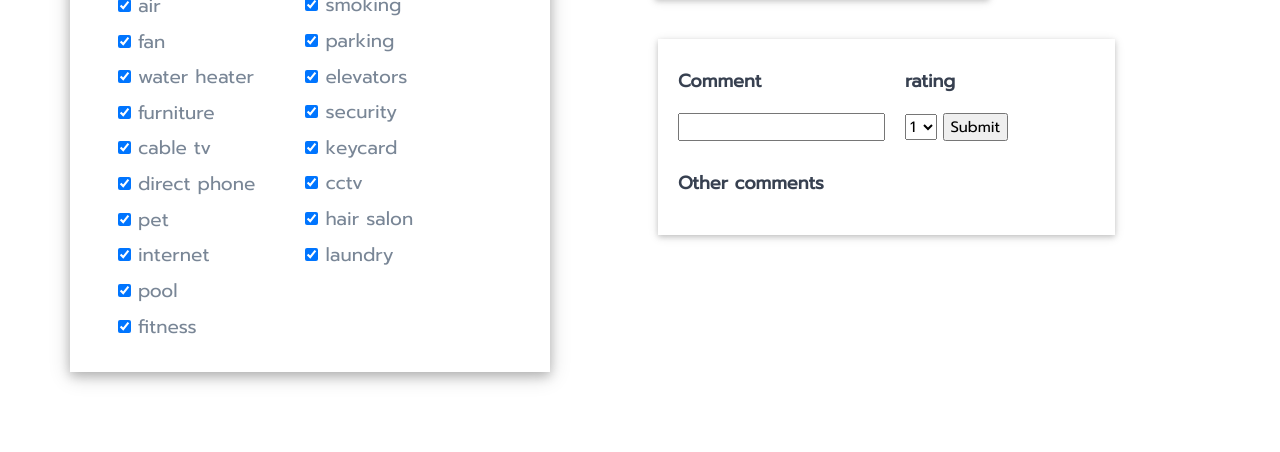
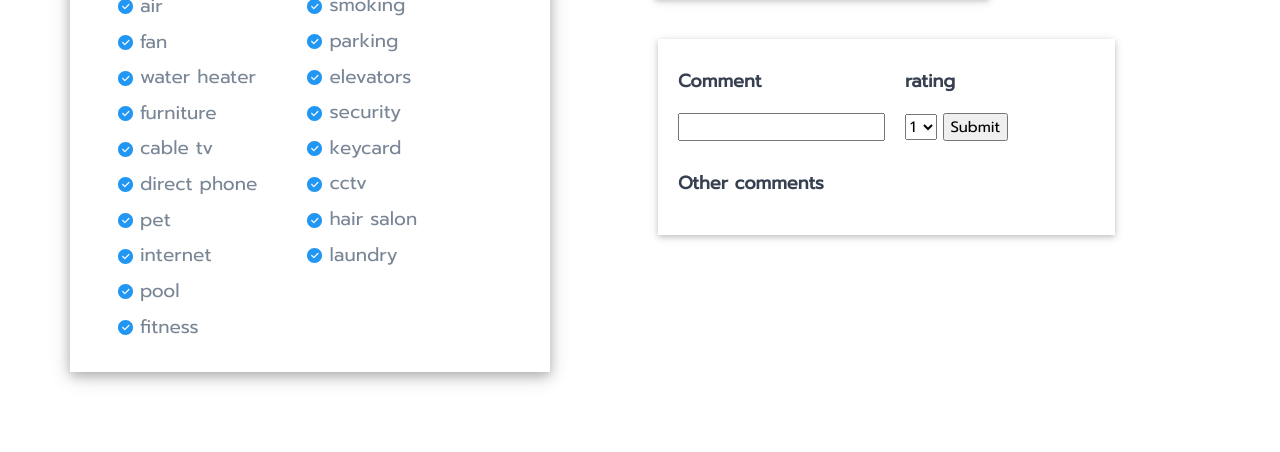
Before and after one commit to DDoS000/Love-s-University, a Flask app: template templates/resident.html in a window 1280 px wide. Shown: the part 820-1272 px from the top of the page. Run offline with Flask 2, Linux system fonts and the light colour scheme; the template is opened without the code that fills it, so the values that code supplies are empty; some libraries are stand-ins or nearby versions.

Commit message:
fix resident.html

```diff
--- a/templates/resident.html
+++ b/templates/resident.html
@@ -152,83 +152,83 @@
                         <div style="margin-left:10%; margin-top:5%; margin-bottom:5%;">
                             <h4>detail</h4>
                             {% if datas[0].air != "" %}
-                            <input type="checkbox" id="vehicle2" name="vehicle2" checked>
+                            <img src="../static/icons/correct.svg" alt="not" width="15" height="15">
                             <label for="vehicle1"> air</label><br>
                             {% else %}
-                            <input type="checkbox" id="vehicle2" name="vehicle2">
+                            <img src="../static/icons/not.svg" alt="not" width="15" height="15">
                             <label for="vehicle1"> air</label><br>
                             {% endif %}
 
 
                             {% if datas[0].fan != "" %}
-                            <input type="checkbox" id="vehicle2" name="vehicle2" checked>
+                            <img src="../static/icons/correct.svg" alt="not" width="15" height="15">
                             <label for="vehicle1"> fan</label><br>
                             {% else %}
-                            <input type="checkbox" id="vehicle2" name="vehicle2">
+                            <img src="../static/icons/not.svg" alt="not" width="15" height="15">
                             <label for="vehicle1"> fan</label><br>
                             {% endif %}
 
                             {% if datas[0].water_heater != "" %}
-                            <input type="checkbox" id="vehicle2" name="vehicle2" checked>
+                            <img src="../static/icons/correct.svg" alt="not" width="15" height="15">
                             <label for="vehicle1"> water heater</label><br>
                             {% else %}
-                            <input type="checkbox" id="vehicle2" name="vehicle2">
+                            <img src="../static/icons/not.svg" alt="not" width="15" height="15">
                             <label for="vehicle1"> water heater</label><br>
                             {% endif %}
 
                             {% if datas[0].furniture != "" %}
-                            <input type="checkbox" id="vehicle2" name="vehicle2" checked>
+                            <img src="../static/icons/correct.svg" alt="not" width="15" height="15">
                             <label for="vehicle1"> furniture</label><br>
                             {% else %}
-                            <input type="checkbox" id="vehicle2" name="vehicle2">
+                            <img src="../static/icons/not.svg" alt="not" width="15" height="15">
                             <label for="vehicle1"> furniture</label><br>
                             {% endif %}
 
                             {% if datas[0].cable_tv != "" %}
-                            <input type="checkbox" id="vehicle2" name="vehicle2" checked>
+                            <img src="../static/icons/correct.svg" alt="not" width="15" height="15">
                             <label for="vehicle1"> cable tv</label><br>
                             {% else %}
-                            <input type="checkbox" id="vehicle2" name="vehicle2">
+                            <img src="../static/icons/not.svg" alt="not" width="15" height="15">
                             <label for="vehicle1"> cable tv</label><br>
                             {% endif %}
 
                             {% if datas[0].phone_direct != "" %}
-                            <input type="checkbox" id="vehicle2" name="vehicle2" checked>
+                            <img src="../static/icons/correct.svg" alt="not" width="15" height="15">
                             <label for="vehicle1"> direct phone</label><br>
                             {% else %}
-                            <input type="checkbox" id="vehicle2" name="vehicle2">
+                            <img src="../static/icons/not.svg" alt="not" width="15" height="15">
                             <label for="vehicle1"> direct phone</label><br>
                             {% endif %}
 
                             {% if datas[0].pet != "" %}
-                            <input type="checkbox" id="vehicle2" name="vehicle2" checked>
+                            <img src="../static/icons/correct.svg" alt="not" width="15" height="15">
                             <label for="vehicle1"> pet</label><br>
                             {% else %}
-                            <input type="checkbox" id="vehicle2" name="vehicle2">
+                            <img src="../static/icons/not.svg" alt="not" width="15" height="15">
                             <label for="vehicle1"> pet</label><br>
                             {% endif %}
 
                             {% if datas[0].internet != "" %}
-                            <input type="checkbox" id="vehicle2" name="vehicle2" checked>
+                            <img src="../static/icons/correct.svg" alt="not" width="15" height="15">
                             <label for="vehicle1"> internet</label><br>
                             {% else %}
-                            <input type="checkbox" id="vehicle2" name="vehicle2">
+                            <img src="../static/icons/not.svg" alt="not" width="15" height="15">
                             <label for="vehicle1"> internet</label><br>
                             {% endif %}
 
                             {% if datas[0].pool != "" %}
-                            <input type="checkbox" id="vehicle2" name="vehicle2" checked>
+                            <img src="../static/icons/correct.svg" alt="not" width="15" height="15">
                             <label for="vehicle1"> pool</label><br>
                             {% else %}
-                            <input type="checkbox" id="vehicle2" name="vehicle2">
+                            <img src="../static/icons/not.svg" alt="not" width="15" height="15">
                             <label for="vehicle1"> pool</label><br>
                             {% endif %}
 
                             {% if datas[0].fitness != "" %}
-                            <input type="checkbox" id="vehicle2" name="vehicle2" checked>
+                            <img src="../static/icons/correct.svg" alt="not" width="15" height="15">
                             <label for="vehicle1"> fitness</label><br>
                             {% else %}
-                            <input type="checkbox" id="vehicle2" name="vehicle2">
+                            <img src="../static/icons/not.svg" alt="not" width="15" height="15">
                             <label for="vehicle1"> fitness</label><br>
                             {% endif %}
 
@@ -238,66 +238,66 @@
                         <div style="margin-left: 50px; margin-top:15%; margin-bottom:5%;">
 
                             {% if datas[0].smoking != "" %}
-                            <input type="checkbox" id="vehicle2" name="vehicle2" checked>
+                            <img src="../static/icons/correct.svg" alt="not" width="15" height="15">
                             <label for="vehicle1"> smoking</label><br>
                             {% else %}
-                            <input type="checkbox" id="vehicle2" name="vehicle2">
+                            <img src="../static/icons/not.svg" alt="not" width="15" height="15">
                             <label for="vehicle1"> smoking</label><br>
                             {% endif %}
 
                             {% if datas[0].parking != "" %}
-                            <input type="checkbox" id="vehicle2" name="vehicle2" checked>
+                            <img src="../static/icons/correct.svg" alt="not" width="15" height="15">
                             <label for="vehicle1"> parking</label><br>
                             {% else %}
-                            <input type="checkbox" id="vehicle2" name="vehicle2">
+                            <img src="../static/icons/not.svg" alt="not" width="15" height="15">
                             <label for="vehicle1"> parking</label><br>
                             {% endif %}
 
                             {% if datas[0].elevators != "" %}
-                            <input type="checkbox" id="vehicle2" name="vehicle2" checked>
+                            <img src="../static/icons/correct.svg" alt="not" width="15" height="15">
                             <label for="vehicle1"> elevators</label><br>
                             {% else %}
-                            <input type="checkbox" id="vehicle2" name="vehicle2">
+                            <img src="../static/icons/not.svg" alt="not" width="15" height="15">
                             <label for="vehicle1"> elevators</label><br>
                             {% endif %}
 
                             {% if datas[0].security != "" %}
-                            <input type="checkbox" id="vehicle2" name="vehicle2" checked>
+                            <img src="../static/icons/correct.svg" alt="not" width="15" height="15">
                             <label for="vehicle1"> security</label><br>
                             {% else %}
-                            <input type="checkbox" id="vehicle2" name="vehicle2">
+                            <img src="../static/icons/not.svg" alt="not" width="15" height="15">
                             <label for="vehicle1"> security</label><br>
                             {% endif %}
 
                             {% if datas[0].keycard != "" %}
-                            <input type="checkbox" id="vehicle2" name="vehicle2" checked>
+                            <img src="../static/icons/correct.svg" alt="not" width="15" height="15">
                             <label for="vehicle1"> keycard</label><br>
                             {% else %}
-                            <input type="checkbox" id="vehicle2" name="vehicle2">
+                            <img src="../static/icons/not.svg" alt="not" width="15" height="15">
                             <label for="vehicle1"> keycard</label><br>
                             {% endif %}
 
                             {% if datas[0].cctv != "" %}
-                            <input type="checkbox" id="vehicle2" name="vehicle2" checked>
+                            <img src="../static/icons/correct.svg" alt="not" width="15" height="15">
                             <label for="vehicle1"> cctv</label><br>
                             {% else %}
-                            <input type="checkbox" id="vehicle2" name="vehicle2">
+                            <img src="../static/icons/not.svg" alt="not" width="15" height="15">
                             <label for="vehicle1"> cctv</label><br>
                             {% endif %}
 
                             {% if datas[0].hair_salon != "" %}
-                            <input type="checkbox" id="vehicle2" name="vehicle2" checked>
+                            <img src="../static/icons/correct.svg" alt="not" width="15" height="15">
                             <label for="vehicle1"> hair salon</label><br>
                             {% else %}
-                            <input type="checkbox" id="vehicle2" name="vehicle2">
+                            <img src="../static/icons/not.svg" alt="not" width="15" height="15">
                             <label for="vehicle1"> hair salon</label><br>
                             {% endif %}
 
                             {% if datas[0].laundry != "" %}
-                            <input type="checkbox" id="vehicle2" name="vehicle2" checked>
+                            <img src="../static/icons/correct.svg" alt="not" width="15" height="15">
                             <label for="vehicle1"> laundry</label><br>
                             {% else %}
-                            <input type="checkbox" id="vehicle2" name="vehicle2">
+                            <img src="../static/icons/not.svg" alt="not" width="15" height="15">
                             <label for="vehicle1"> laundry</label><br>
                             {% endif %}
 
```
Also changed, not shown: templates/add.html (+5 -7 lines), static/icons/correct.svg (added), static/icons/not.svg (added).
